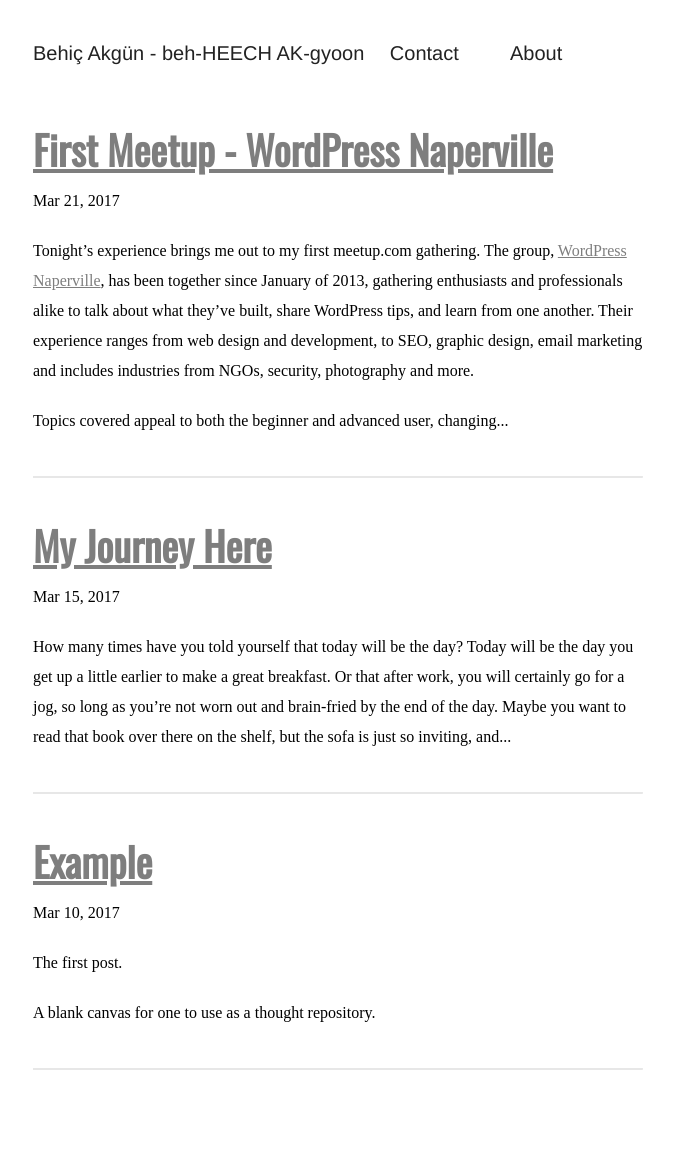
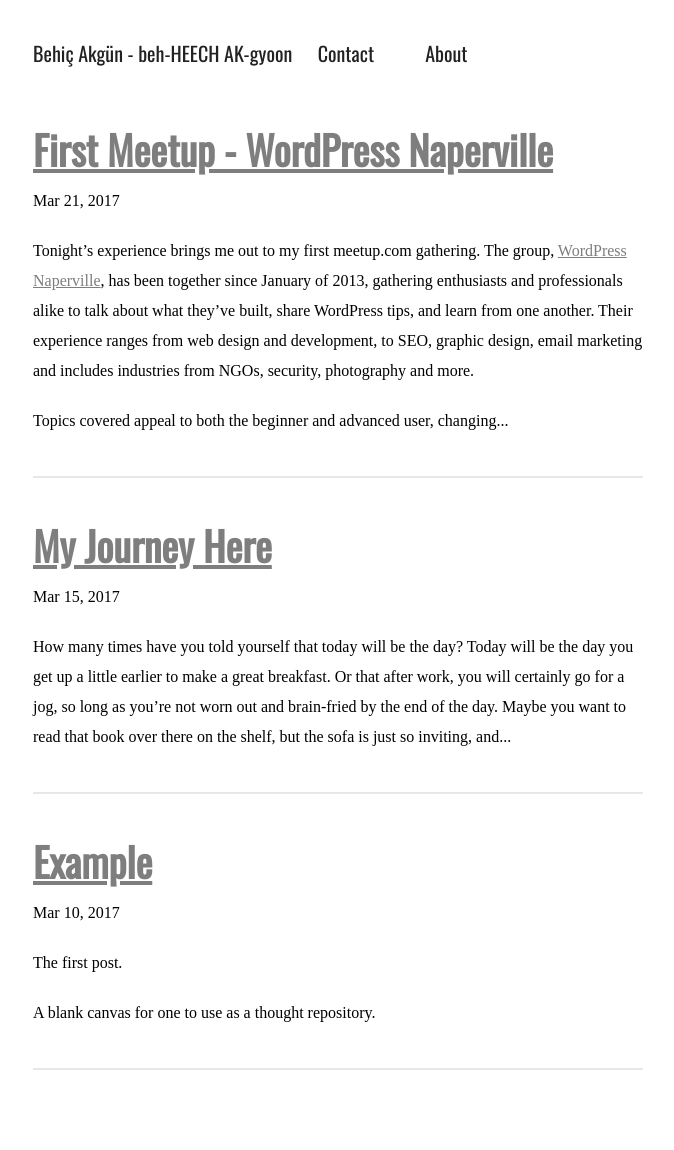
Before and after one commit to behica/behica.github.io, a Jekyll site: the page built from index.html, in a window 1280 px wide. Shown: the whole page, without its empty margins (302-976 px from the left). Built offline with Jekyll 4.4.1, drawn with Linux system fonts in a browser that asks for light colours; some web fonts are replaced.

Commit message:
Update to css.

```diff
--- a/css/main.css
+++ b/css/main.css
@@ -143,6 +143,7 @@ hr {
 	padding-left: 0;
 }
 .nav ul li {
+    font-family: 'Oswald', sans-serif;
 	margin-right: 20px;
 	display: inline-block;
 }
```
